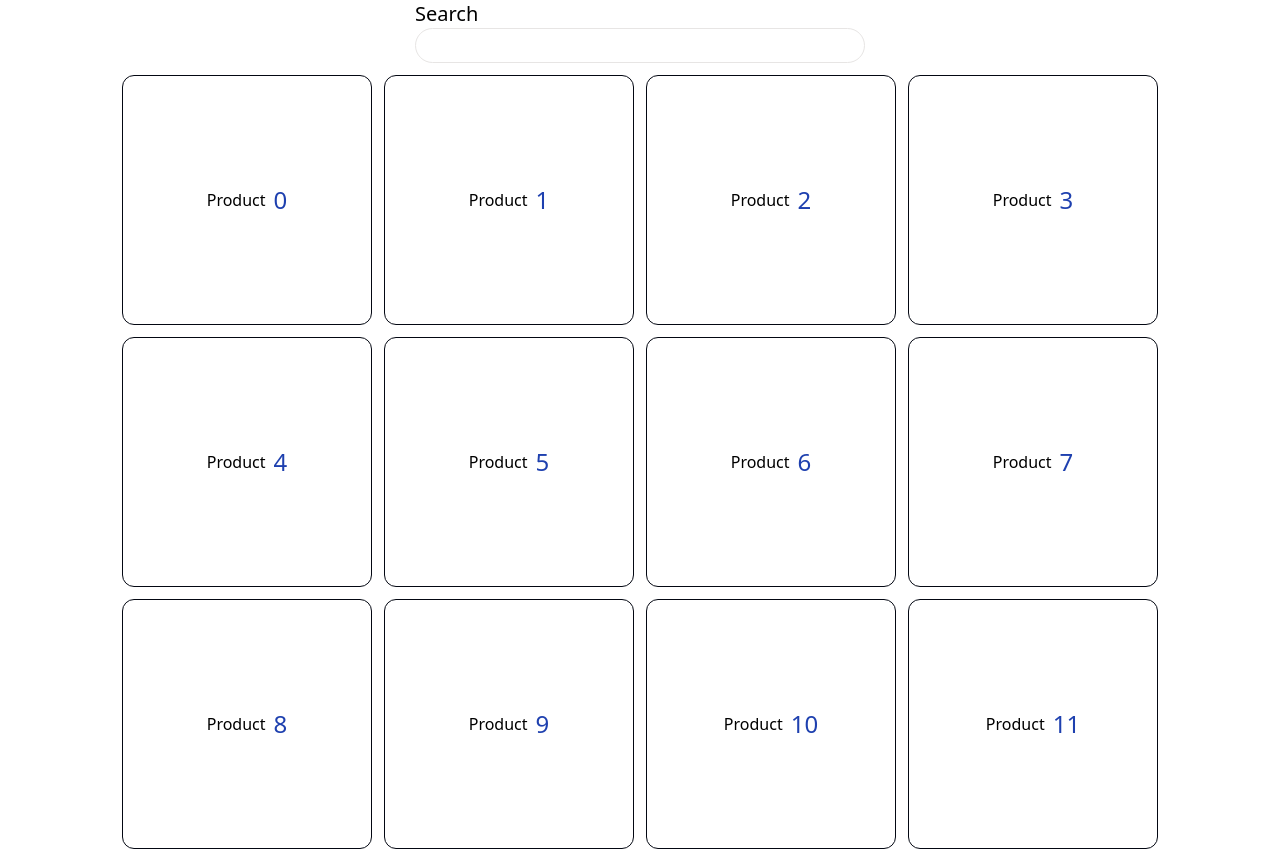
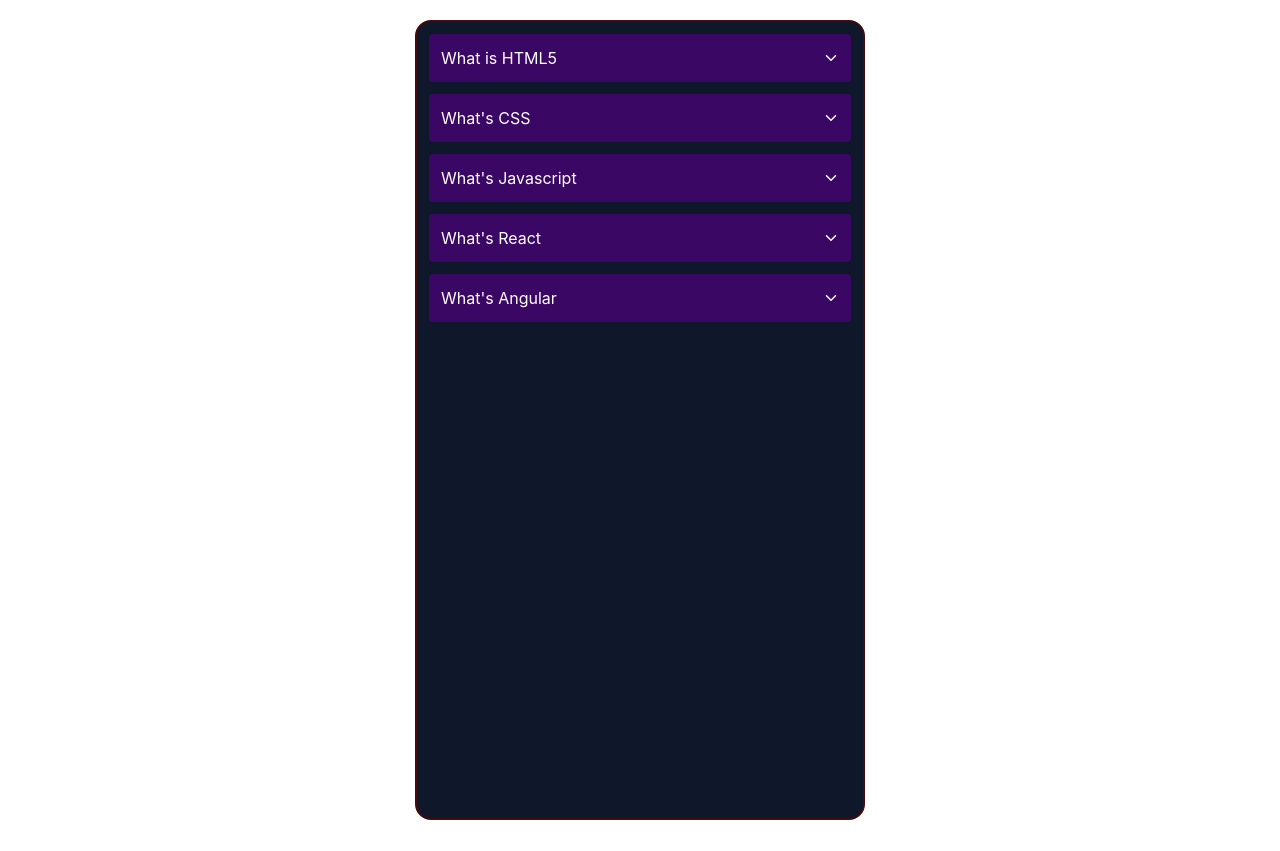
Before and after one commit to IronDay/react, a React (Vite) app: page / in a window 1280 px wide. Shown: the top 851 px of the page. Built offline with nearby package versions, Linux system fonts and the light colour scheme.

Commit message:
Implement the Accordions test

```diff
--- a/src/App.tsx
+++ b/src/App.tsx
@@ -1,77 +1,83 @@
-import { ChangeEvent, useMemo, useState, useTransition } from "react";
-import getProducts from "./Products";
+import { v4 as uuid4 } from "uuid";
+import Accordions from "./components/Accordion.tsx";
 
-interface Props {
-  name: string;
-}
-
-const Product = ({ name }: Props) => {
-  const splitedName: string[] = name.split(" ");
-  return (
-    <p className="w-[250px] h-[250px] p-3 border border-gray-950 rounded-xl flex items-center justify-center">
-      {splitedName[0]}
-      <span className="text-2xl ml-2 text-blue-800">{splitedName[1]}</span>
-    </p>
-  );
-};
-
-const ProductList = ({
-  products,
-  isPending,
-}: {
-  products: string[];
-  isPending: boolean;
-}) => {
-  return (
-    <div className="min-h-full grid grid-cols-4 gap-3 place-items-center">
-      {isPending ? (
-        <p className="w-full text-xl text-center">Updating the list</p>
-      ) : (
-        products.map((product, index) => <Product key={index} name={product} />)
-      )}
-    </div>
-  );
-};
-
-const products = getProducts();
-
-const filteringProduct = (filterConstraint: string) => {
-  return filterConstraint
-    ? products.filter((product) => product.includes(filterConstraint))
-    : products;
-};
+const accordions = [
+  {
+    id: uuid4(),
+    title: "What is HTML5",
+    isActive: false,
+    content: (
+      <p className="text-orange-600">
+        Lorem ipsum dolor sit amet, consectetur adipiscing elit. Eum quis
+        invidunt id facilisis cillum, excepteur quis wisi eiusmod velit id te
+        qui possim ipsum. Consequat eleifend euismod duo. Ipsum ex quis sanctus
+        feugiat option doming luptatum nostrud voluptua tempor. Eiusmod delenit
+        est. Esse vulputate option.
+      </p>
+    ),
+  },
+  {
+    id: uuid4(),
+    title: "What's CSS",
+    isActive: false,
+    content: (
+      <p className="text-slate-400">
+        Lorem ipsum dolor sit amet, consectetur adipiscing elit. Eum quis
+        invidunt id facilisis cillum, excepteur quis wisi eiusmod velit id te
+        qui possim ipsum. Consequat eleifend euismod duo. Ipsum ex quis sanctus
+        feugiat option doming luptatum nostrud voluptua tempor. Eiusmod delenit
+        est. Esse vulputate option.
+      </p>
+    ),
+  },
+  {
+    id: uuid4(),
+    title: "What's Javascript",
+    isActive: false,
+    content: (
+      <p className="text-blue-600">
+        Lorem ipsum dolor sit amet, consectetur adipiscing elit. Eum quis
+        invidunt id facilisis cillum, excepteur quis wisi eiusmod velit id te
+        qui possim ipsum. Consequat eleifend euismod duo. Ipsum ex quis sanctus
+        feugiat option doming luptatum nostrud voluptua tempor. Eiusmod delenit
+        est. Esse vulputate option.
+      </p>
+    ),
+  },
+  {
+    id: uuid4(),
+    title: "What's React",
+    isActive: false,
+    content: (
+      <p className="text-green-400">
+        Lorem ipsum dolor sit amet, consectetur adipiscing elit. Eum quis
+        invidunt id facilisis cillum, excepteur quis wisi eiusmod velit id te
+        qui possim ipsum. Consequat eleifend euismod duo. Ipsum ex quis sanctus
+        feugiat option doming luptatum nostrud voluptua tempor. Eiusmod delenit
+        est. Esse vulputate option.
+      </p>
+    ),
+  },
+  {
+    id: uuid4(),
+    title: "What's Angular",
+    isActive: false,
+    content: (
+      <p className="text-white">
+        Lorem ipsum dolor sit amet, consectetur adipiscing elit. Eum quis
+        invidunt id facilisis cillum, excepteur quis wisi eiusmod velit id te
+        qui possim ipsum. Consequat eleifend euismod duo. Ipsum ex quis sanctus
+        feugiat option doming luptatum nostrud voluptua tempor. Eiusmod delenit
+        est. Esse vulputate option.
+      </p>
+    ),
+  },
+];
 
 function App() {
-  const [isPending, startTransition] = useTransition();
-
-  const [filterConstraint, setFilterConstraint] = useState<string>("");
-
-  const filteredProducts = useMemo(
-    () => filteringProduct(filterConstraint),
-    [filterConstraint]
-  );
-
-  const handleFiltering = (e: ChangeEvent<HTMLInputElement>) => {
-    startTransition(() => {
-      setFilterConstraint(e.target.value);
-    });
-  };
-
   return (
-    <div className="flex flex-col items-center justify-between gap-2">
-      <div>
-        <label className="block text-xl" htmlFor="search">
-          Search
-        </label>
-        <input
-          id="search"
-          className="w-[450px] h-[35px] border border-stone-200 outline-none p-3 rounded-full mb-1"
-          type="search"
-          value={filterConstraint}
-          onChange={handleFiltering}
-        />
-      </div>
-      <ProductList isPending={isPending} products={filteredProducts} />
+    <div className="flex justify-center items-center">
+      <Accordions accordions={accordions} />
     </div>
   );
 }
```
